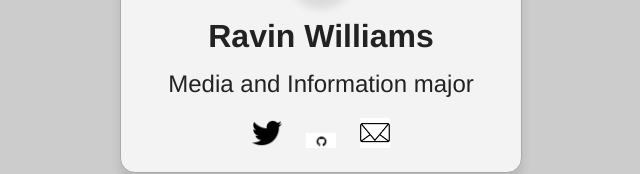
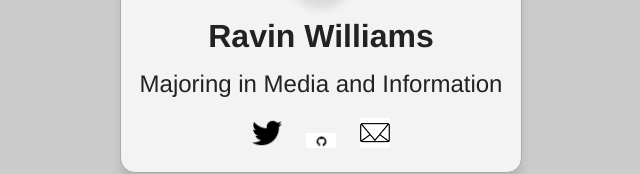
Before and after one commit to RavinW/mi349_card, a plain HTML site: page index.html in a window 1280 px wide. Shown: the part 230-404 px from the top of the page, without its empty margins (319-959 px from the left). Drawn offline with Linux system fonts and the light colour scheme.

Commit message:
slight change to description

```diff
--- a/index.html
+++ b/index.html
@@ -14,7 +14,7 @@
     <img class="avatar" id="rwilliams-avatar" src="rwilliams.jpeg" alt="Ravin Williams">
 
       <h1>Ravin Williams</h1>
-      <h2>Media and Information major</h2>
+      <h2>Majoring in Media and Information </h2>
 
       <ul class="contacts">
           <li><a href=""><img src="Twitter.png" alt="Twitter"> </a></li>
```
